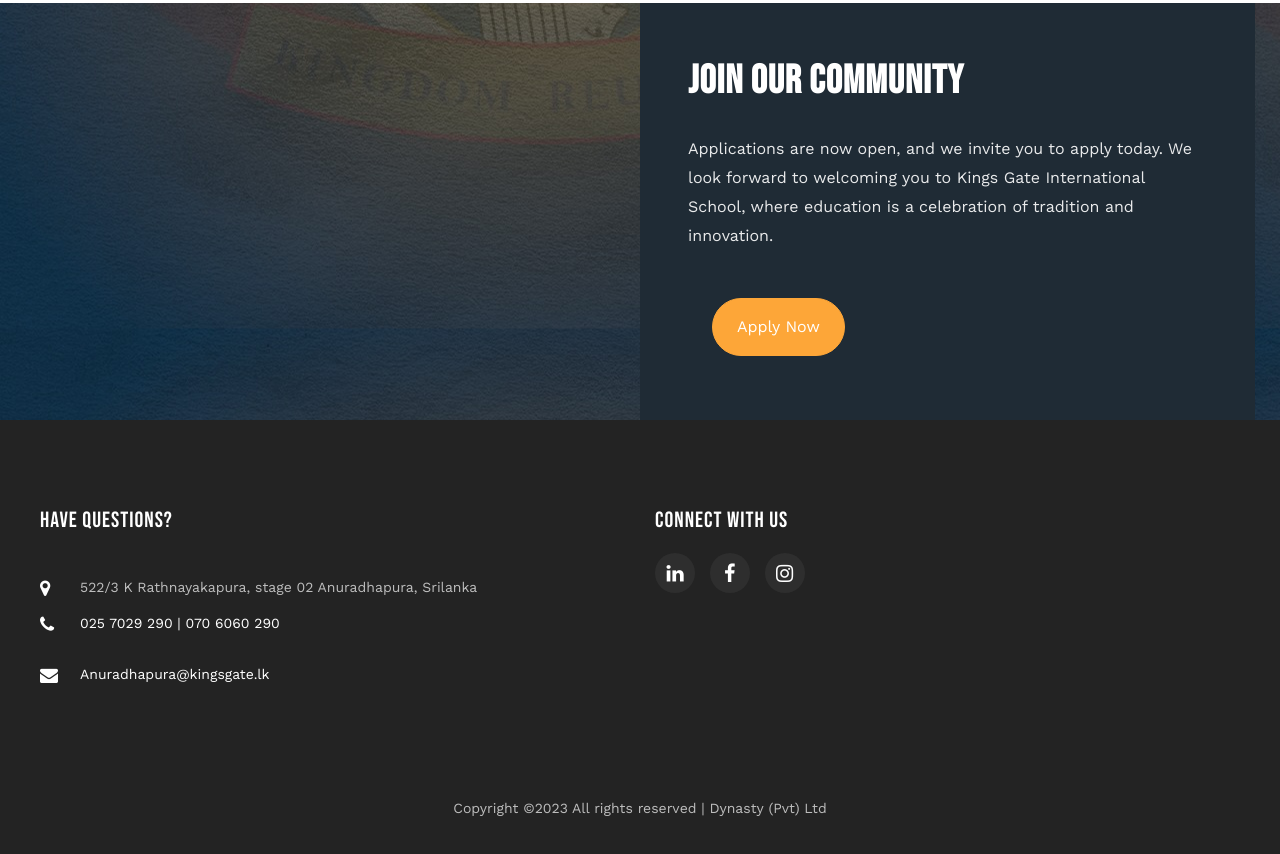
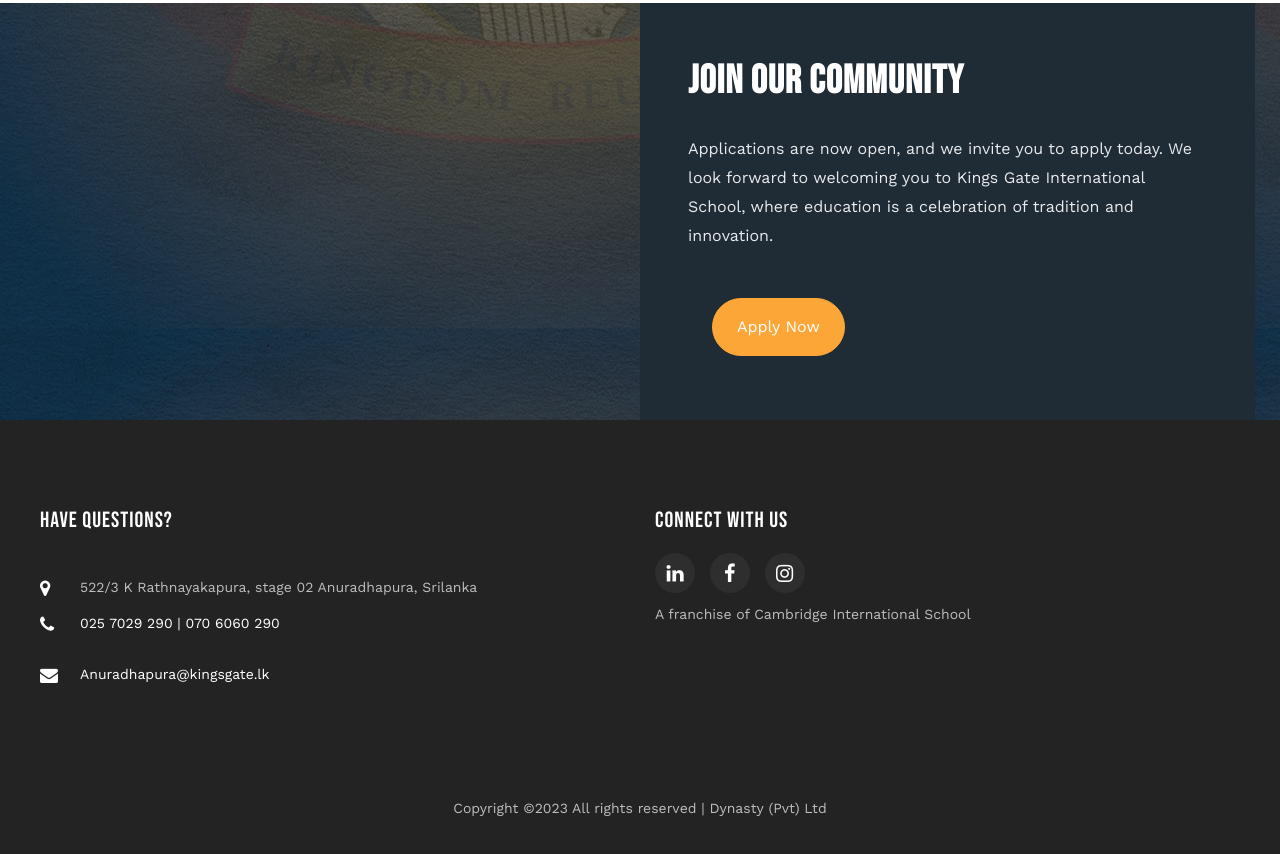
Before and after one commit to shakeelamath/schooltest, a plain HTML site: page about.html in a window 1280 px wide. Shown: the part 1506-2360 px from the top of the page. Drawn offline with nearby package versions, Linux system fonts and the light colour scheme; some packages are replaced by stand-ins of ours; no server answers; files whose address does not match are found by name; a web font is replaced by a local one.

Commit message:
updated footer

```diff
--- a/about.html
+++ b/about.html
@@ -163,7 +163,8 @@
             	<ul class="ftco-footer-social list-unstyled float-md-left float-lft mt-3">
                 <li class="ftco-animate"><a href="https://www.linkedin.com/company/kings-gate-international-school-anuradhapura/"><span class="icon-linkedin"></span></a></li>
                 <li class="ftco-animate"><a href="https://www.facebook.com/kingsgateinternationalschoolanuradhapura"><span class="icon-facebook"></span></a></li>
-                <li class="ftco-animate"><a href="https://www.instagram.com/kingsgateanuradhapura/?hl=en"><span class="icon-instagram"></span></a></li>
+                <li class="ftco-animate"><a href="https://www.instagram.com/kingsgateanuradhapura/?hl=en"><span class="icon-instagram"></span></a></li><br>
+                <p>A franchise of Cambridge International School</p>
               </ul>
             </div>
 		</div>
```
Also changed, not shown: academics.html (+2 -1 lines), contact.html (+2 -1 lines).
